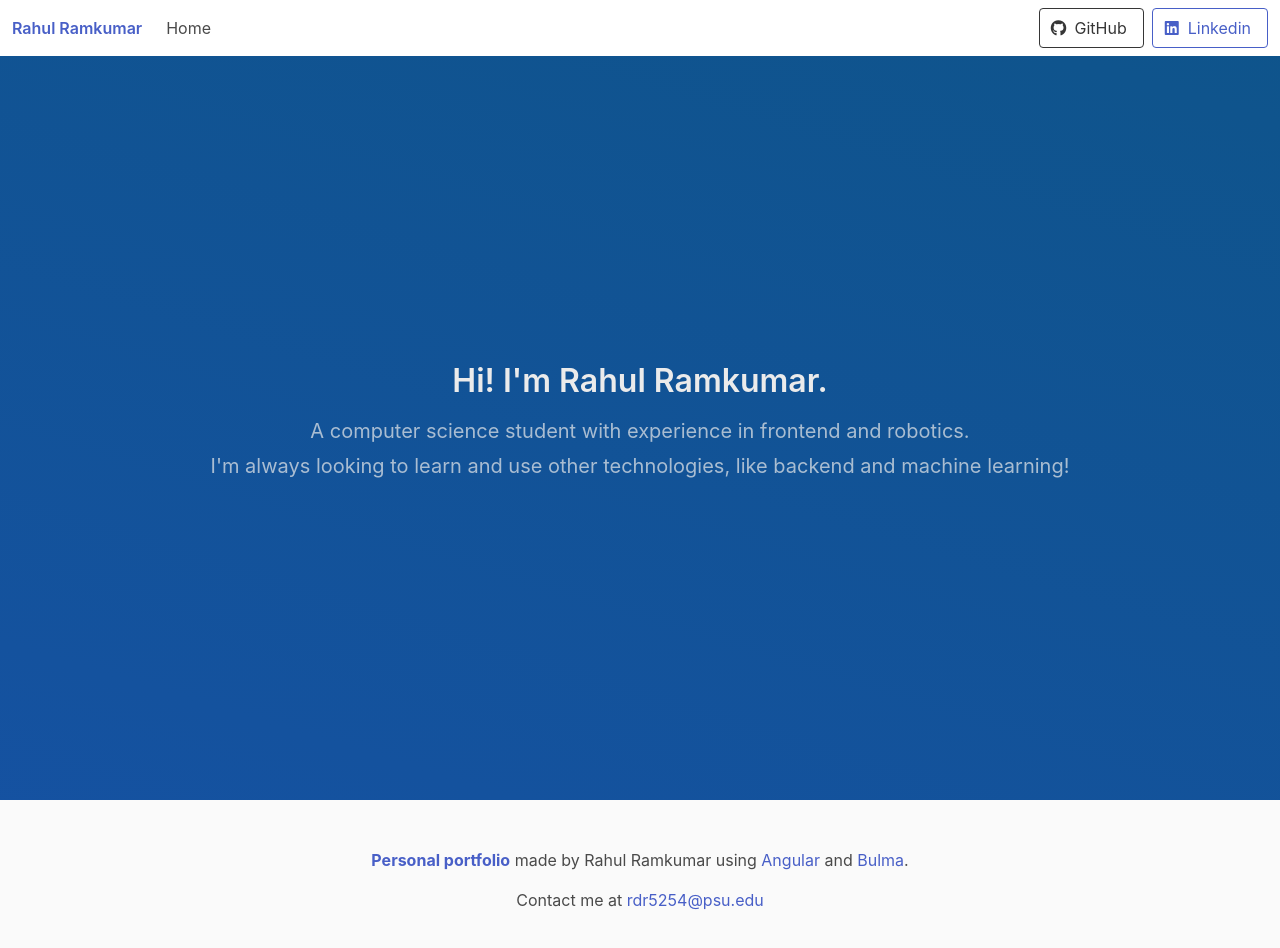
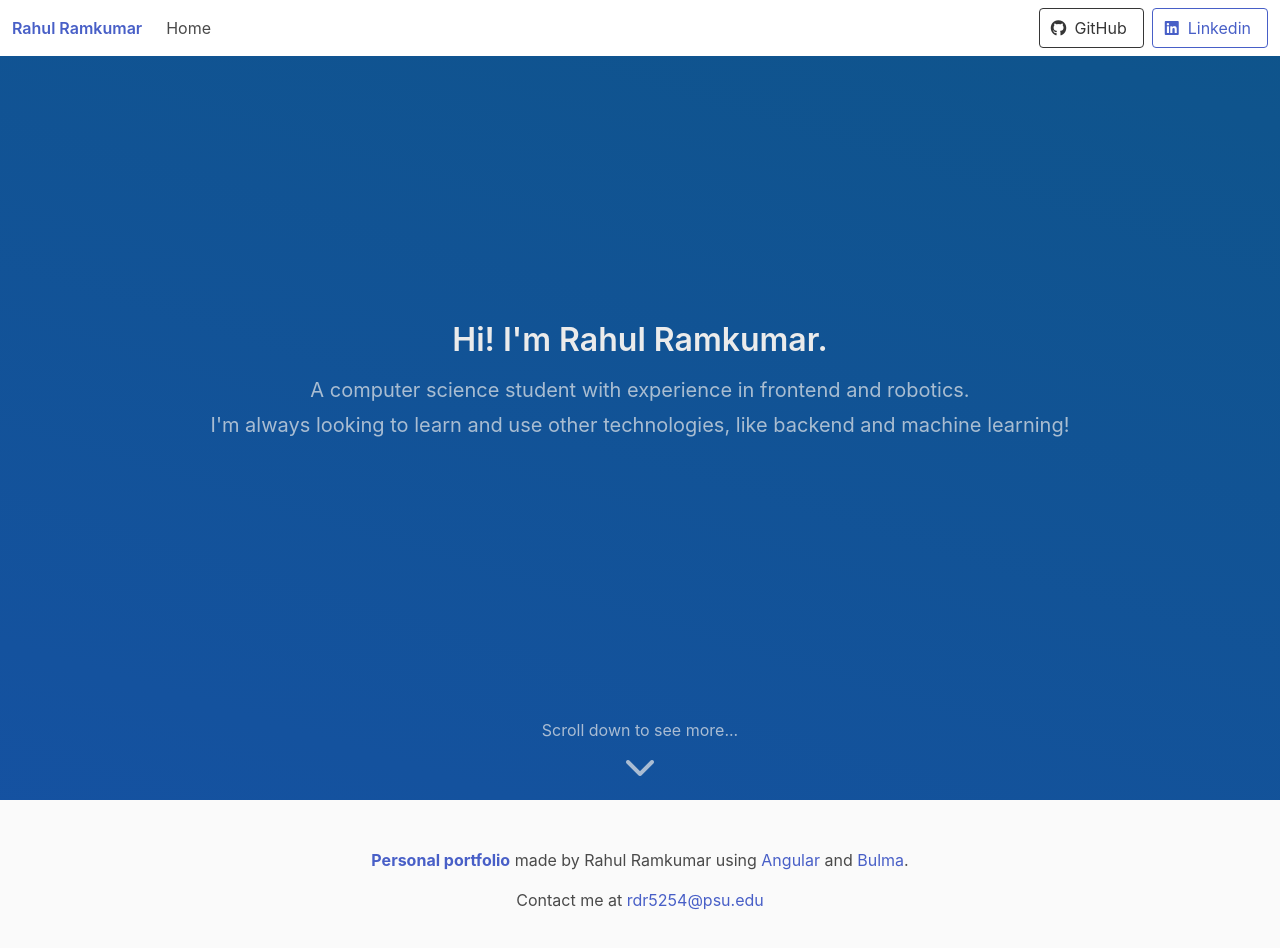
Before and after one commit to rsquared226/rsquared226.github.io, an Angular app: page / in a window 1280 px wide. Shown: the top 948 px of the page. Built offline with nearby package versions, Linux system fonts and the light colour scheme.

Commit message:
Add Basic Footer

```diff
--- a/src/app/intro-hero/intro-hero.component.html
+++ b/src/app/intro-hero/intro-hero.component.html
@@ -13,4 +13,12 @@
       </h2>
     </div>
   </div>
+  <div class="hero-foot">
+    <div class="container has-text-centered subtitle-color">
+      <p>Scroll down to see more...</p>
+      <span class="icon is-large">
+        <i class="fas fa-2x fa-chevron-down"></i>
+      </span>
+    </div>
+  </div>
 </section>
```
